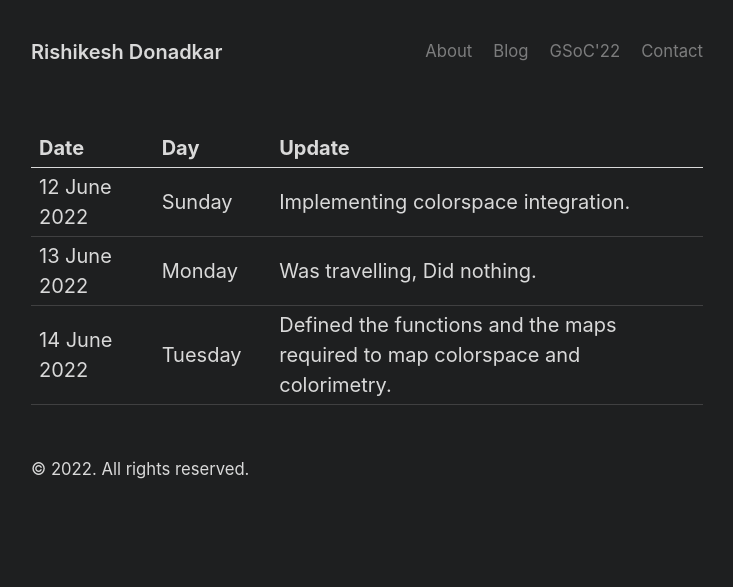
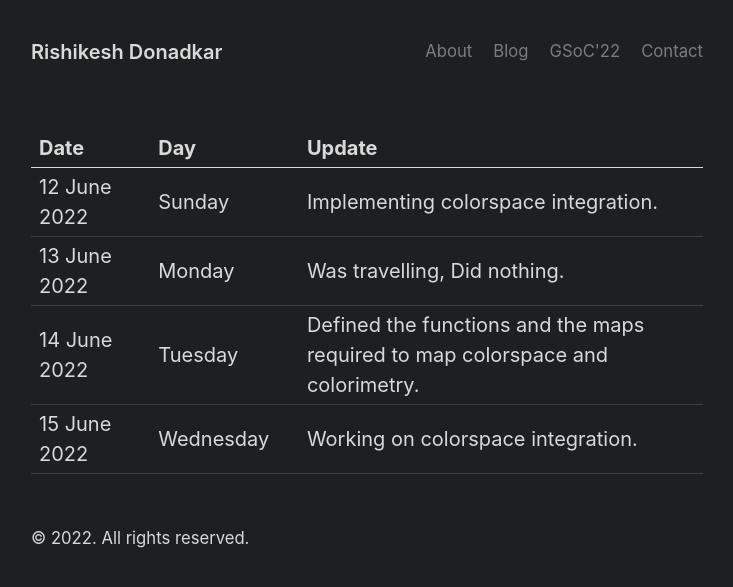
Before and after one commit to RISHI27-dot/rishi27-dot.github.io, a Jekyll site: the page built from gsoc/weeks/week_1.md, in a window 1280 px wide. Shown: the top 587 px of the page, without its empty margins (273-1006 px from the left). Built offline with Jekyll 4.4.1, drawn with Linux system fonts in a browser that asks for light colours.

Commit message:
Update 15 June 2022

```diff
--- a/gsoc/weeks/week_1.md
+++ b/gsoc/weeks/week_1.md
@@ -8,5 +8,4 @@ title: home
 12 June 2022 ||Sunday       ||  Implementing colorspace integration.
 13 June 2022 ||Monday       || Was travelling, Did nothing.
 14 June 2022 ||Tuesday      || Defined the functions and the maps required to map colorspace and colorimetry.
-
-<!-- 15 June 2022 ||Wednesday       || ---  -->
+15 June 2022 ||Wednesday       || Working on colorspace integration.
```
